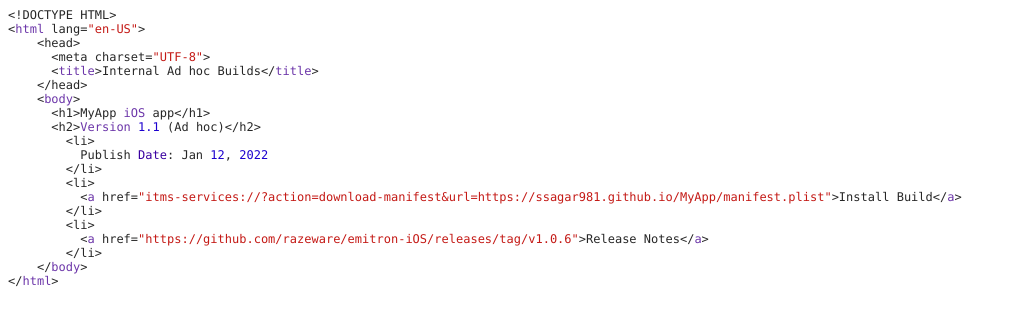
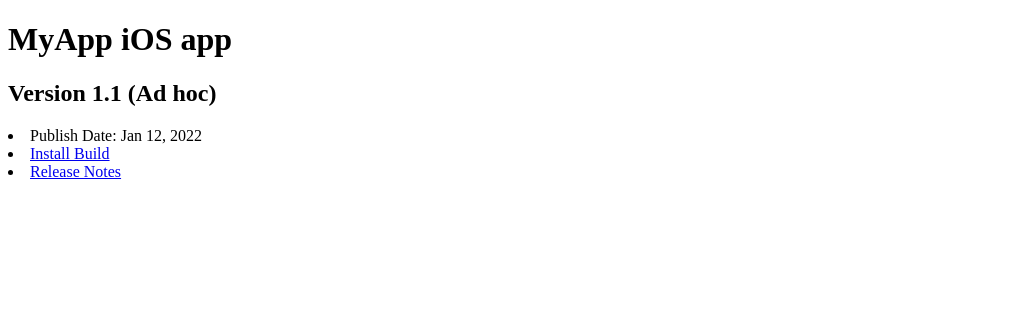
Before and after one commit to ssagar981/ssagar981.github.io, a plain HTML site: page MyApp/index.html in a window 1280 px wide. Shown: the whole page, without its empty margins (0-1015 px from the left). Drawn offline with Linux system fonts and the light colour scheme.

Commit message:
sixth commit

```diff
--- a/MyApp/index.html
+++ b/MyApp/index.html
@@ -1,42 +1,20 @@
-<!DOCTYPE html PUBLIC "-//W3C//DTD HTML 4.01//EN" "http://www.w3.org/TR/html4/strict.dtd">
-<html>
-<head>
-  <meta http-equiv="Content-Type" content="text/html; charset=utf-8">
-  <meta http-equiv="Content-Style-Type" content="text/css">
-  <title></title>
-  <meta name="Generator" content="Cocoa HTML Writer">
-  <meta name="CocoaVersion" content="2022.6">
-  <style type="text/css">
-    p.p1 {margin: 0.0px 0.0px 0.0px 0.0px; font: 12.0px Menlo; color: #000000; color: rgba(0, 0, 0, 0.85); background-color: #ffffff}
-    p.p2 {margin: 0.0px 0.0px 0.0px 0.0px; font: 12.0px Menlo; color: #c41a16; background-color: #ffffff}
-    p.p3 {margin: 0.0px 0.0px 0.0px 0.0px; font: 12.0px Menlo; color: #6c36a9; background-color: #ffffff}
-    span.s1 {color: #6c36a9}
-    span.s2 {color: #c41a16}
-    span.s3 {color: #1c00cf}
-    span.s4 {color: #3900a0}
-    span.s5 {color: rgba(0, 0, 0, 0.85)}
-  </style>
-</head>
-<body>
-<p class="p1">&lt;!DOCTYPE HTML&gt;</p>
-<p class="p1">&lt;<span class="s1">html</span> lang=<span class="s2">"en-US"</span>&gt;</p>
-<p class="p1"><span class="Apple-converted-space">    </span>&lt;head&gt;</p>
-<p class="p1"><span class="Apple-converted-space">      </span>&lt;meta charset=<span class="s2">"UTF-8"</span>&gt;</p>
-<p class="p1"><span class="Apple-converted-space">      </span>&lt;<span class="s1">title</span>&gt;Internal Ad hoc Builds&lt;/<span class="s1">title</span>&gt;</p>
-<p class="p1"><span class="Apple-converted-space">    </span>&lt;/head&gt;</p>
-<p class="p1"><span class="Apple-converted-space">    </span>&lt;<span class="s1">body</span>&gt;</p>
-<p class="p1"><span class="Apple-converted-space">      </span>&lt;h1&gt;MyApp <span class="s1">iOS</span> app&lt;/h1&gt;</p>
-<p class="p1"><span class="Apple-converted-space">      </span>&lt;h2&gt;<span class="s1">Version</span> <span class="s3">1.1</span> (Ad hoc)&lt;/h2&gt;</p>
-<p class="p1"><span class="Apple-converted-space">        </span>&lt;li&gt;</p>
-<p class="p1"><span class="Apple-converted-space">          </span>Publish <span class="s4">Date</span>: Jan <span class="s3">12</span>, <span class="s3">2022</span></p>
-<p class="p1"><span class="Apple-converted-space">        </span>&lt;/li&gt;</p>
-<p class="p1"><span class="Apple-converted-space">        </span>&lt;li&gt;</p>
-<p class="p2"><span class="s5"><span class="Apple-converted-space">          </span>&lt;</span><span class="s1">a</span><span class="s5"> href=</span>"itms-services://?action=download-manifest&amp;url=https://ssagar981.github.io/MyApp/manifest.plist"<span class="s5">&gt;Install Build&lt;/</span><span class="s1">a</span><span class="s5">&gt;</span></p>
-<p class="p1"><span class="Apple-converted-space">        </span>&lt;/li&gt;</p>
-<p class="p1"><span class="Apple-converted-space">        </span>&lt;li&gt;</p>
-<p class="p2"><span class="s5"><span class="Apple-converted-space">          </span>&lt;</span><span class="s1">a</span><span class="s5"> href=</span>"https://github.com/razeware/emitron-iOS/releases/tag/v1.0.6"<span class="s5">&gt;Release Notes&lt;/</span><span class="s1">a</span><span class="s5">&gt;</span></p>
-<p class="p1"><span class="Apple-converted-space">        </span>&lt;/li&gt;</p>
-<p class="p1"><span class="Apple-converted-space">    </span>&lt;/<span class="s1">body</span>&gt;</p>
-<p class="p3"><span class="s5">&lt;/</span>html<span class="s5">&gt;</span></p>
-</body>
+<!DOCTYPE HTML>
+<html lang="en-US">
+    <head>
+      <meta charset="UTF-8">
+      <title>Internal Ad hoc Builds</title>
+    </head>
+    <body>
+      <h1>MyApp iOS app</h1>
+      <h2>Version 1.1 (Ad hoc)</h2>
+        <li>
+          Publish Date: Jan 12, 2022
+        </li>
+        <li>
+          <a href="itms-services://?action=download-manifest&url=https://ssagar981.github.io/MyApp/manifest.plist">Install Build</a>
+        </li>
+        <li>
+          <a href="https://github.com/razeware/emitron-iOS/releases/tag/v1.0.6">Release Notes</a>
+        </li>
+    </body>
 </html>
```
Also changed, not shown: index.html (+19 -34 lines).
